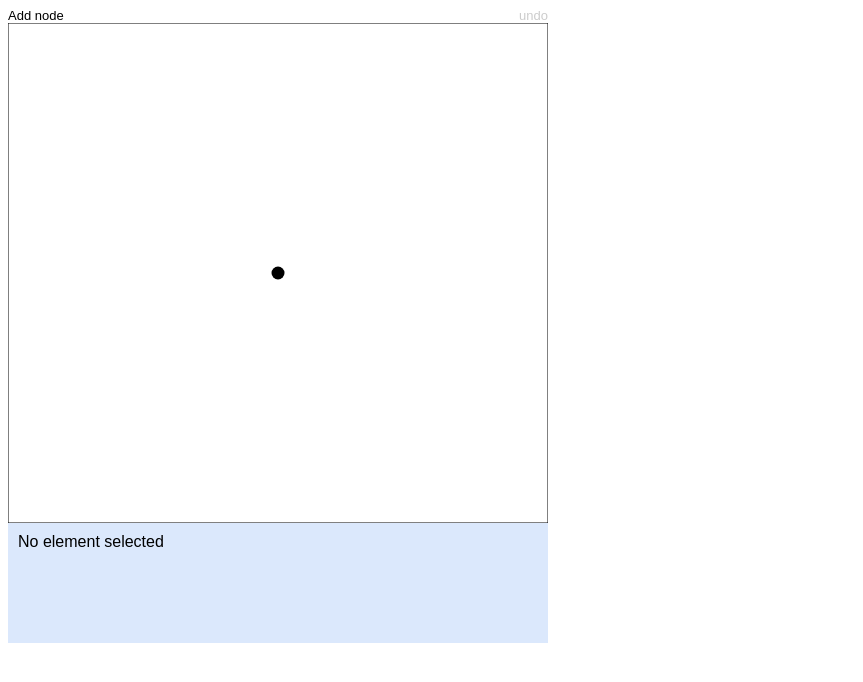
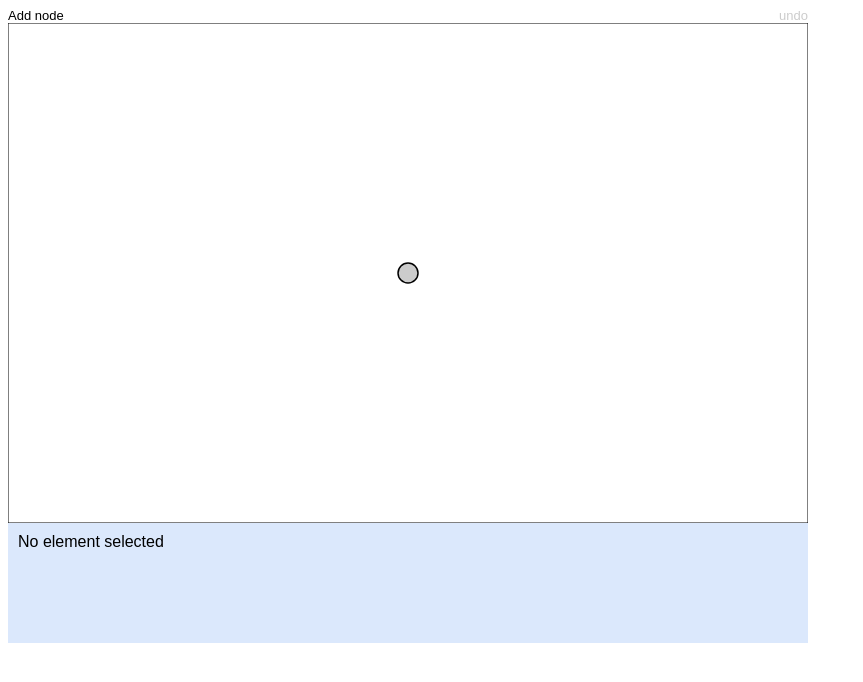
Before and after one commit to mef79/impossibilicus-web, a plain HTML site: page graph.html in a window 1280 px wide. Shown: the whole page, without its empty margins (0-863 px from the left). Drawn offline with nearby package versions, Linux system fonts and the light colour scheme.

Commit message:
Add arrows to the lines, fidget with style

```diff
--- a/graph.css
+++ b/graph.css
@@ -23,7 +23,7 @@
 body {
   font: 13px sans-serif;
   position: relative;
-  width: 540px;
+  width: 800px;
   height: 500px;
 }
 
@@ -34,30 +34,19 @@ form {
 }
 
 .node {
-  fill: #000;
+  fill: #ccc;
+  stroke: #000;
+  stroke-width: 1.5px;
   cursor: pointer;
 }
 
 .node_selected {
   fill: #ff7f0e;
-  stroke: #ff7f0e;
-}
-
-.drag_line {
-  stroke: #999;
-  stroke-width: 5;
-  pointer-events: none;
-}
-
-.drag_line_hidden {
-  stroke: #999;
-  stroke-width: 0;
-  pointer-events: none;
 }
 
 .link {
-  stroke: #999;
-  stroke-width: 5;
+  stroke: #000;
+  stroke-width: 2;
   cursor: pointer;
 }
 
--- a/graph.js
+++ b/graph.js
@@ -1,5 +1,5 @@
 
-var width = 540,
+var width = 800,
     height = 500;
 
 var actions = [];
@@ -36,19 +36,31 @@ var container = svg.append("rect")
   .attr("fill", "white")
   .attr("stroke", "black");
 
-// line displayed when dragging new nodes
-var drag_line = svg.append("line")
-  .attr("class", "drag_line")
-  .attr("x1", 0)
-  .attr("y1", 0)
-  .attr("x2", 0)
-  .attr("y2", 0);
+// build the arrow.
+svg.append("svg:defs").selectAll("marker")
+    .data(["end"])      // Different link/path types can be defined here
+  .enter().append("svg:marker")    // This section adds in the arrows
+    .attr("id", String)
+    .attr("viewBox", "0 -5 10 10")
+    .attr("refX", 18)
+    .attr("refY", 0)
+    .attr("markerWidth", 5)
+    .attr("markerHeight", 5)
+    .attr("orient", "auto")
+  .append("svg:path")
+    .attr("d", "M0,-5L10,0L0,5");
+
 
 // get layout properties
 var nodes = force.nodes(),
   links = force.links(),
-  node = svg.selectAll(".node"),
-    link = svg.selectAll(".link");
+  node = svg.selectAll(".node");
+
+var link = svg.append("svg:g").selectAll("path")
+    .data(force.links())
+  .enter().append("svg:path")
+    .attr("class", function(d) { return "link " + d.type; })
+    .attr("marker-end", "url(#end)");
 
 redraw();
 
@@ -100,10 +112,10 @@ function resetMouseVars() {
 }
 
 function tick() {
-  link.attr("x1", function(d) { return d.source.x; })
-    .attr("y1", function(d) { return d.source.y; })
-    .attr("x2", function(d) { return d.target.x; })
-    .attr("y2", function(d) { return d.target.y; });
+  link.attr("d", function(d) {
+      return "M" + d.source.x + "," + d.source.y +
+             "L" + d.target.x + "," + d.target.y;
+    });
 
   node.attr("cx", function(d) { return d.x; })
     .attr("cy", function(d) { return d.y; });
@@ -138,8 +150,9 @@ function redraw() {
 
   link = link.data(links);
 
-  link.enter().insert("line", ".node")
+  link.enter().insert("path", ".node")
     .attr("class", "link")
+    .attr("marker-end", "url(#end)")
     .on("mousedown",
       function(d) {
         mousedown_link = d;
@@ -156,7 +169,7 @@ function redraw() {
 
   node.enter().insert("circle")
     .attr("class", "node")
-    .attr("r", 5)
+    .attr("r", 10)
     .on("click", function(d) {
       if (isAddingLink) {
         // create a link from selected to this node
@@ -172,7 +185,7 @@ function redraw() {
     .transition()
       .duration(750)
       .ease("elastic")
-      .attr("r", 6.5);
+      .attr("r", 10);
 
   node.exit().transition()
     .attr("r", 0)
```
